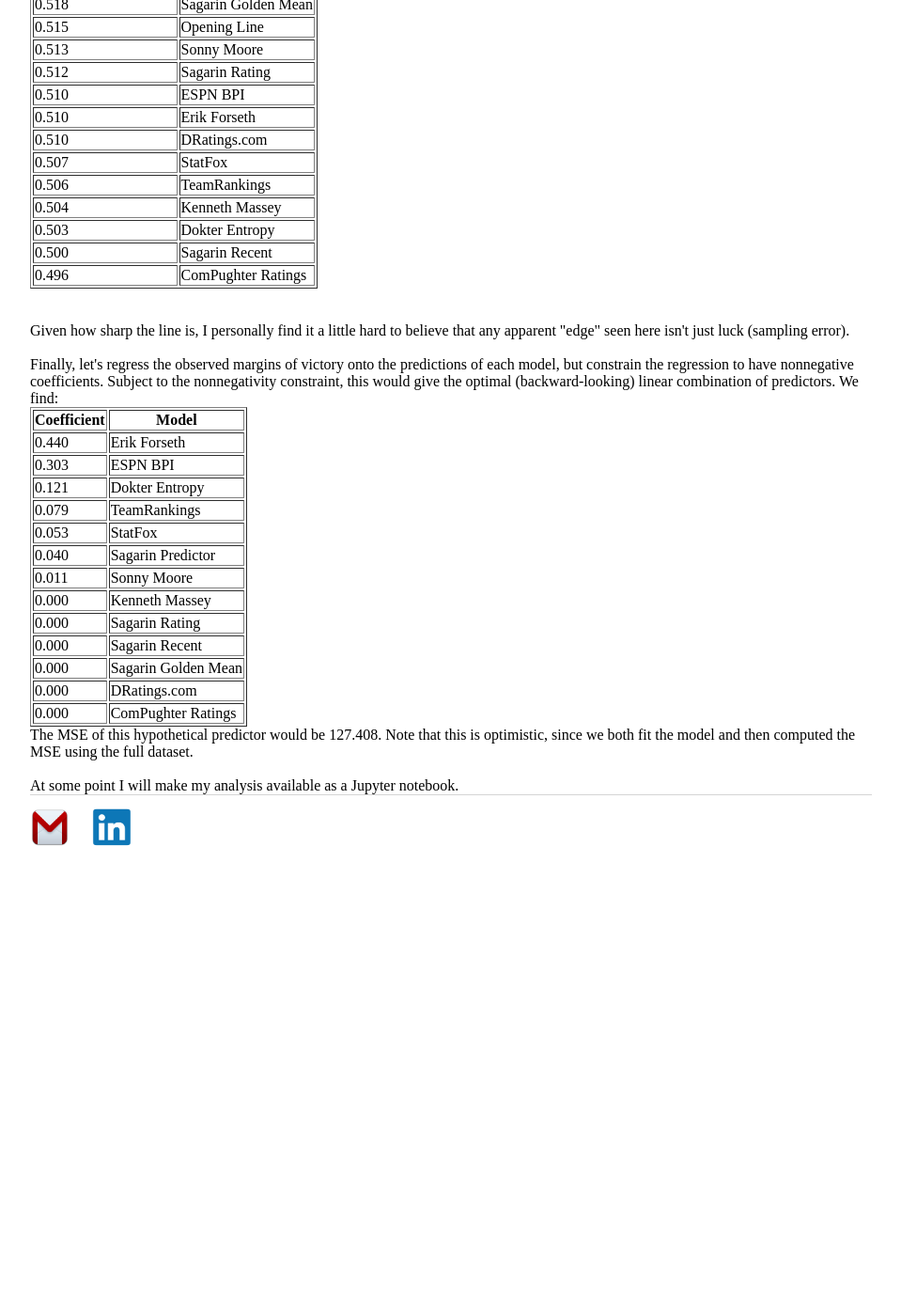
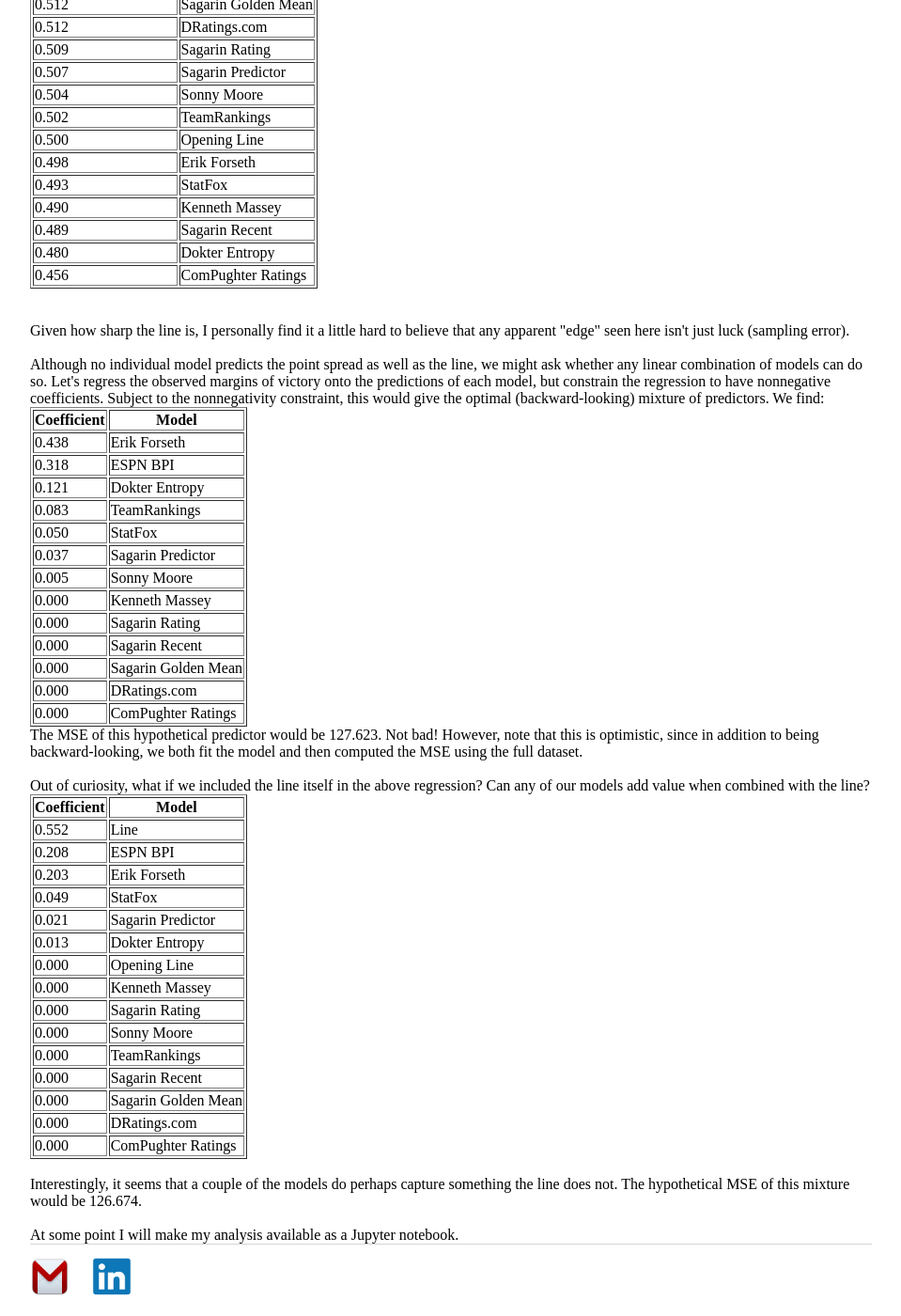
Before and after one commit to erikrforseth/erikrforseth.github.io, a Jekyll site: the page built from about.html, in a window 1280 px wide and 1400 px high, scrolled down 1235 px. Shown: the whole window at 94% size, without its empty margins (160-1119 px from the left). Built offline with Jekyll 4.4.1, drawn with Linux system fonts in a browser that asks for light colours; before the commit the page ends 2199 px from its top, so only the background shows below that; some of the changed text lies outside the part shown.

Commit message:
about page

```diff
--- a/about.html
+++ b/about.html
@@ -17,63 +17,63 @@
   </thead>
   <tbody>
     <tr>
-      <td>127.278</td>
+      <td>127.576</td>
       <td>Line</td>
     </tr>
     <tr>
-      <td>128.371</td>
+      <td>128.614</td>
       <td>Opening Line</td>
     </tr>
     <tr>
-      <td>129.379</td>
+      <td>129.644</td>
+      <td>TeamRankings</td>
+    </tr>
+    <tr>
+      <td>129.694</td>
       <td>Erik Forseth</td>
     </tr>
     <tr>
-      <td>129.427</td>
-      <td>TeamRankings</td>
-    </tr>
-    <tr>
-      <td>134.465</td>
+      <td>134.772</td>
       <td>Dokter Entropy</td>
     </tr>
     <tr>
-      <td>136.287</td>
+      <td>136.316</td>
       <td>ESPN BPI</td>
     </tr>
     <tr>
-      <td>139.124</td>
+      <td>139.424</td>
       <td>StatFox</td>
     </tr>
     <tr>
-      <td>139.282</td>
+      <td>139.724</td>
       <td>Kenneth Massey</td>
     </tr>
     <tr>
-      <td>140.537</td>
+      <td>140.907</td>
       <td>Sagarin Rating</td>
     </tr>
     <tr>
-      <td>140.824</td>
+      <td>141.394</td>
       <td>Sagarin Golden Mean</td>
     </tr>
     <tr>
-      <td>141.324</td>
+      <td>141.620</td>
       <td>Sagarin Predictor</td>
     </tr>
     <tr>
-      <td>143.026</td>
+      <td>143.908</td>
       <td>DRatings.com</td>
     </tr>
     <tr>
-      <td>145.794</td>
+      <td>146.245</td>
       <td>Sonny Moore</td>
     </tr>
     <tr>
-      <td>159.649</td>
+      <td>160.341</td>
       <td>Sagarin Recent</td>
     </tr>
     <tr>
-      <td>161.641</td>
+      <td>161.729</td>
       <td>ComPughter Ratings</td>
     </tr>
   </tbody>
@@ -100,15 +100,15 @@
       <td>Erik Forseth</td>
     </tr>
     <tr>
-      <td>0.767</td>
-      <td>ESPN BPI</td>
-    </tr>
-    <tr>
-      <td>0.767</td>
+      <td>0.766</td>
       <td>TeamRankings</td>
     </tr>
     <tr>
       <td>0.765</td>
+      <td>ESPN BPI</td>
+    </tr>
+    <tr>
+      <td>0.764</td>
       <td>Sagarin Predictor</td>
     </tr>
     <tr>
@@ -161,59 +161,59 @@
   </thead>
   <tbody>
     <tr>
-      <td>0.519</td>
+      <td>0.517</td>
+      <td>ESPN BPI</td>
+    </tr>
+    <tr>
+      <td>0.512</td>
+      <td>Sagarin Golden Mean</td>
+    </tr>
+    <tr>
+      <td>0.512</td>
+      <td>DRatings.com</td>
+    </tr>
+    <tr>
+      <td>0.509</td>
+      <td>Sagarin Rating</td>
+    </tr>
+    <tr>
+      <td>0.507</td>
       <td>Sagarin Predictor</td>
     </tr>
     <tr>
-      <td>0.518</td>
-      <td>Sagarin Golden Mean</td>
+      <td>0.504</td>
+      <td>Sonny Moore</td>
     </tr>
     <tr>
-      <td>0.515</td>
+      <td>0.502</td>
+      <td>TeamRankings</td>
+    </tr>
+    <tr>
+      <td>0.500</td>
       <td>Opening Line</td>
     </tr>
     <tr>
-      <td>0.513</td>
-      <td>Sonny Moore</td>
-    </tr>
-    <tr>
-      <td>0.512</td>
-      <td>Sagarin Rating</td>
-    </tr>
-    <tr>
-      <td>0.510</td>
-      <td>ESPN BPI</td>
-    </tr>
-    <tr>
-      <td>0.510</td>
+      <td>0.498</td>
       <td>Erik Forseth</td>
     </tr>
     <tr>
-      <td>0.510</td>
-      <td>DRatings.com</td>
-    </tr>
-    <tr>
-      <td>0.507</td>
+      <td>0.493</td>
       <td>StatFox</td>
     </tr>
     <tr>
-      <td>0.506</td>
-      <td>TeamRankings</td>
-    </tr>
-    <tr>
-      <td>0.504</td>
+      <td>0.490</td>
       <td>Kenneth Massey</td>
     </tr>
     <tr>
-      <td>0.503</td>
+      <td>0.489</td>
+      <td>Sagarin Recent</td>
+    </tr>
+    <tr>
+      <td>0.480</td>
       <td>Dokter Entropy</td>
     </tr>
     <tr>
-      <td>0.500</td>
-      <td>Sagarin Recent</td>
-    </tr>
-    <tr>
-      <td>0.496</td>
+      <td>0.456</td>
       <td>ComPughter Ratings</td>
     </tr>
   </tbody>
@@ -221,7 +221,7 @@
 <br><br>
  Given how sharp the line is, I personally find it a little hard to believe that any apparent "edge" seen here isn't just luck (sampling error).
 <br><br>
- Finally, let's regress the observed margins of victory onto the predictions of each model, but constrain the regression to have nonnegative coefficients. Subject to the nonnegativity constraint, this would give the optimal (backward-looking) linear combination of predictors. We find:
+ Although no individual model predicts the point spread as well as the line, we might ask whether any linear combination of models can do so. Let's regress the observed margins of victory onto the predictions of each model, but constrain the regression to have nonnegative coefficients. Subject to the nonnegativity constraint, this would give the optimal (backward-looking) mixture of predictors. We find:
 <br>
 <table border="1" class="dataframe">
   <thead>
@@ -232,11 +232,11 @@
   </thead>
   <tbody>
     <tr>
-      <td>0.440</td>
+      <td>0.438</td>
       <td>Erik Forseth</td>
     </tr>
     <tr>
-      <td>0.303</td>
+      <td>0.318</td>
       <td>ESPN BPI</td>
     </tr>
     <tr>
@@ -244,19 +244,19 @@
       <td>Dokter Entropy</td>
     </tr>
     <tr>
-      <td>0.079</td>
+      <td>0.083</td>
       <td>TeamRankings</td>
     </tr>
     <tr>
-      <td>0.053</td>
+      <td>0.050</td>
       <td>StatFox</td>
     </tr>
     <tr>
-      <td>0.040</td>
+      <td>0.037</td>
       <td>Sagarin Predictor</td>
     </tr>
     <tr>
-      <td>0.011</td>
+      <td>0.005</td>
       <td>Sonny Moore</td>
     </tr>
     <tr>
@@ -284,6 +284,79 @@
       <td>ComPughter Ratings</td>
     </tr>
   </tbody>
-</table> The MSE of this hypothetical predictor would be 127.408. Note that this is optimistic, since we both fit the model and then computed the MSE using the full dataset.
+</table> The MSE of this hypothetical predictor would be 127.623. Not bad! However, note that this is optimistic, since in addition to being backward-looking, we both fit the model and then computed the MSE using the full dataset.
+<br><br>
+Out of curiosity, what if we included the line itself in the above regression? Can any of our models add value when combined with the line?<table border="1" class="dataframe">
+  <thead>
+    <tr style="text-align: center;">
+      <th>Coefficient</th>
+      <th>Model</th>
+    </tr>
+  </thead>
+  <tbody>
+    <tr>
+      <td>0.552</td>
+      <td>Line</td>
+    </tr>
+    <tr>
+      <td>0.208</td>
+      <td>ESPN BPI</td>
+    </tr>
+    <tr>
+      <td>0.203</td>
+      <td>Erik Forseth</td>
+    </tr>
+    <tr>
+      <td>0.049</td>
+      <td>StatFox</td>
+    </tr>
+    <tr>
+      <td>0.021</td>
+      <td>Sagarin Predictor</td>
+    </tr>
+    <tr>
+      <td>0.013</td>
+      <td>Dokter Entropy</td>
+    </tr>
+    <tr>
+      <td>0.000</td>
+      <td>Opening Line</td>
+    </tr>
+    <tr>
+      <td>0.000</td>
+      <td>Kenneth Massey</td>
+    </tr>
+    <tr>
+      <td>0.000</td>
+      <td>Sagarin Rating</td>
+    </tr>
+    <tr>
+      <td>0.000</td>
+      <td>Sonny Moore</td>
+    </tr>
+    <tr>
+      <td>0.000</td>
+      <td>TeamRankings</td>
+    </tr>
+    <tr>
+      <td>0.000</td>
+      <td>Sagarin Recent</td>
+    </tr>
+    <tr>
+      <td>0.000</td>
+      <td>Sagarin Golden Mean</td>
+    </tr>
+    <tr>
+      <td>0.000</td>
+      <td>DRatings.com</td>
+    </tr>
+    <tr>
+      <td>0.000</td>
+      <td>ComPughter Ratings</td>
+    </tr>
+  </tbody>
+</table>
+<br>
+Interestingly, it seems that a couple of the models do perhaps capture something the line does not. The hypothetical MSE of this mixture would be 126.674.
 <br><br>
 At some point I will make my analysis available as a Jupyter notebook.
```
Also changed, not shown: other parts of about.html (+2 -2 lines).
